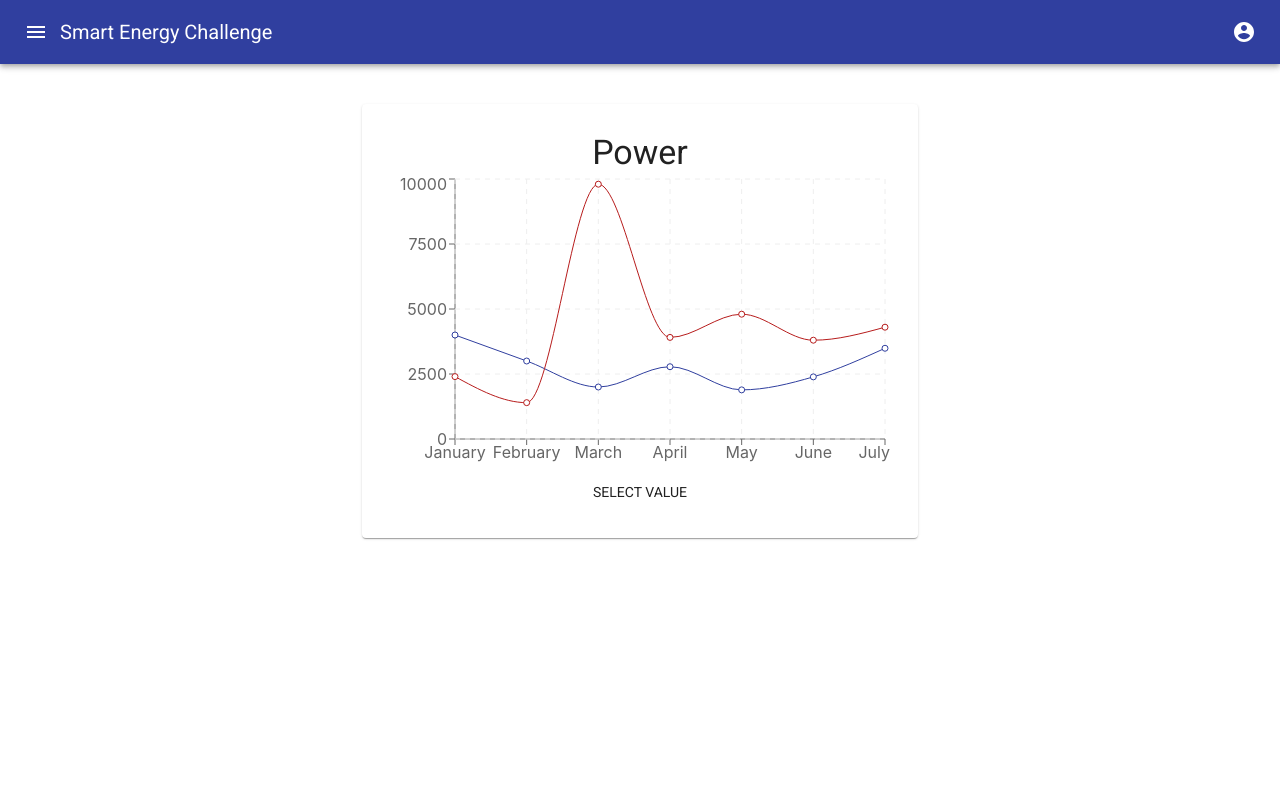
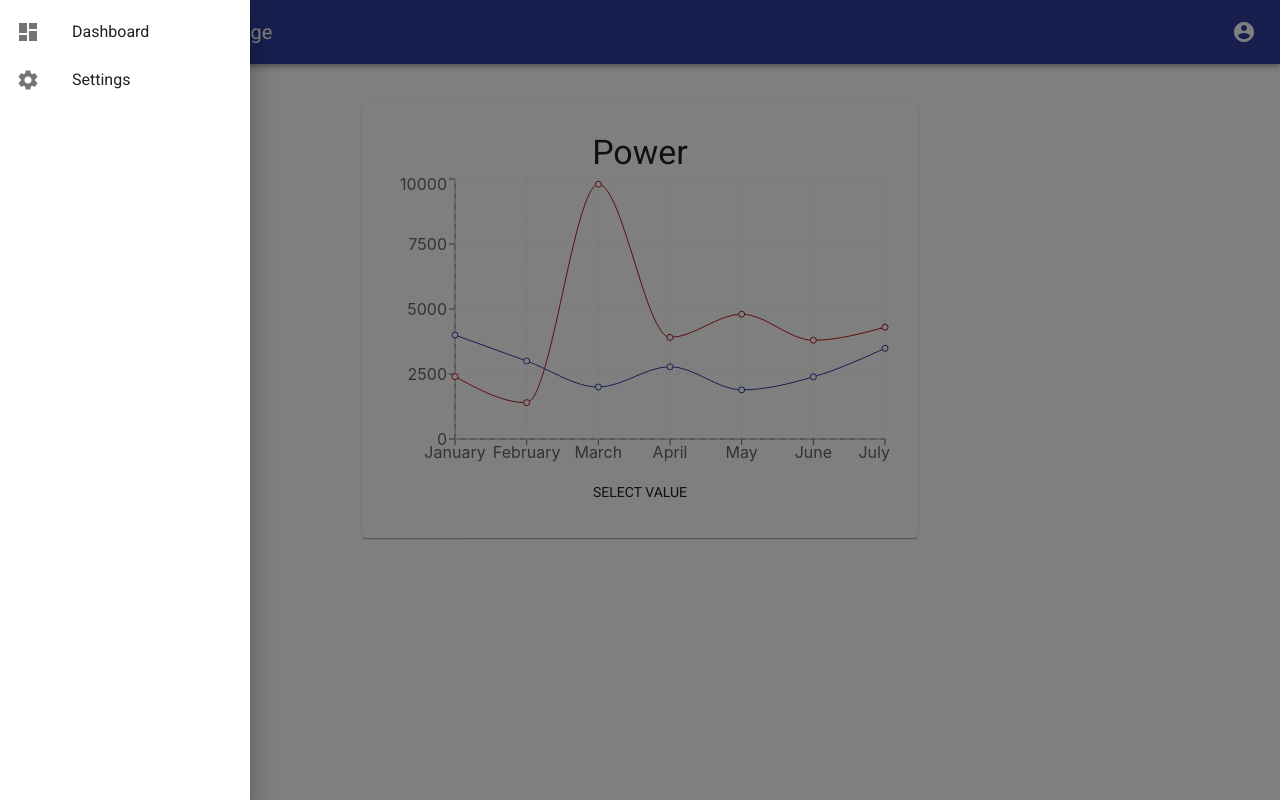
Before and after one commit to TheMarksMen/smartenergychallenge-frontend, a React (Create React App) app: page / in a window 1280 px wide. Both pictures are taken after a click on the button 36 px from the left and 32 px from the top of the page. Built offline with nearby package versions, Linux system fonts and the light colour scheme.

Commit message:
added left and right sidebars

```diff
--- a/public/index.html
+++ b/public/index.html
@@ -24,7 +24,7 @@
       work correctly both with client-side routing and a non-root public URL.
       Learn how to configure a non-root public URL by running `npm run build`.
     -->
-        <title>React App</title>
+        <title>MarksMen</title>
     </head>
     <body>
         <noscript>You need to enable JavaScript to run this app.</noscript>
--- a/src/Components/App/App.js
+++ b/src/Components/App/App.js
@@ -1,9 +1,9 @@
-import Navbar from '../Navbar/Navbar';
 import { Paper, Grid, Box, ThemeProvider, Typography, Button, MenuItem, Menu} from '@material-ui/core';
 import { createTheme } from '@material-ui/core/styles';
-import { blue, indigo, red } from '@material-ui/core/colors';
+import { indigo, red } from '@material-ui/core/colors';
 import React from 'react';
 import SimpleChart from '../SimpleChart/SimpleChart';
+import Navbar from '../Navbar/Navbar';
 import '@fontsource/roboto';
 
 const theme = createTheme({
--- a/src/Components/Navbar/Navbar.js
+++ b/src/Components/Navbar/Navbar.js
@@ -1,12 +1,6 @@
-import {
-    AppBar,
-    Toolbar,
-    IconButton,
-    Typography,
-    makeStyles,
-} from '@material-ui/core';
-import MenuIcon from '@material-ui/icons/Menu';
-import AccountCircle from '@material-ui/icons/AccountCircle';
+import * as React from 'react';
+import { AppBar, Toolbar, IconButton, Typography, makeStyles, Box, Drawer, Button, List, ListItem, ListItemIcon, ListItemText } from '@material-ui/core';
+import { Menu, Inbox, Mail, AccountCircle, Dashboard, Settings } from '@material-ui/icons';
 
 const useStyles = makeStyles((theme) => ({
     root: {
@@ -19,17 +13,78 @@ const useStyles = makeStyles((theme) => ({
 
 function Navbar() {
     const c = useStyles();
+
+    const [state, setState] = React.useState({
+        left: false,
+        right: false,
+    });
+
+    // toggles given side drawer
+    const toggleDrawer = (anchor, open) => (event) => {
+        if ( // Open with shift or tab
+            event.type === 'keydown' &&
+            (event.key === 'Tab' || event.key === 'Shift')
+        ) {
+            return;
+        }
+
+        setState({ ...state, [anchor]: open });
+    };
+
     return (
         <div className={c.root}>
+            <Drawer
+                anchor={'left'}
+                open={state['left']}
+                onClose={toggleDrawer('left', false)}
+            >
+                <Box
+                    sx={{
+                        width: 250,
+                    }}
+                    role="presentation"
+                    onClick={toggleDrawer('left', false)}
+                    onKeyDown={toggleDrawer('left', false)}
+                >
+                    <List>
+                        <ListItem button key={'Dashboard'}>
+                            <ListItemIcon>
+                                <Dashboard />
+                            </ListItemIcon>
+                            <ListItemText primary={'Dashboard'} />
+                        </ListItem>
+                        <ListItem button key={'Settings'}>
+                            <ListItemIcon>
+                                <Settings />
+                            </ListItemIcon>
+                            <ListItemText primary={'Settings'} />
+                        </ListItem>
+                    </List>
+                </Box>
+            </Drawer>
+            <Drawer
+                anchor={'right'}
+                open={state['right']}
+                onClose={toggleDrawer('right', false)}
+            >
+                <List>
+                    <ListItem button key={'Dashboard'}>
+                        <ListItemIcon>
+                            <Dashboard />
+                        </ListItemIcon>
+                        <ListItemText primary={'Dashboard'} />
+                    </ListItem>
+                </List>
+            </Drawer>
             <AppBar position="static">
                 <Toolbar>
-                    <IconButton edge="start" color="inherit" aria-label="menu">
-                        <MenuIcon />
+                    <IconButton onClick={toggleDrawer('left', true)} edge="start" color="inherit" aria-label="menu">
+                        <Menu />
                     </IconButton>
                     <Typography variant="h6" className={c.title}>
                         Smart Energy Challenge
                     </Typography>
-                    <IconButton edge="end" color="inherit" aria-label="profile">
+                    <IconButton onClick={toggleDrawer('right', true)} edge="end" color="inherit" aria-label="profile">
                         <AccountCircle />
                     </IconButton>
                 </Toolbar>
```
